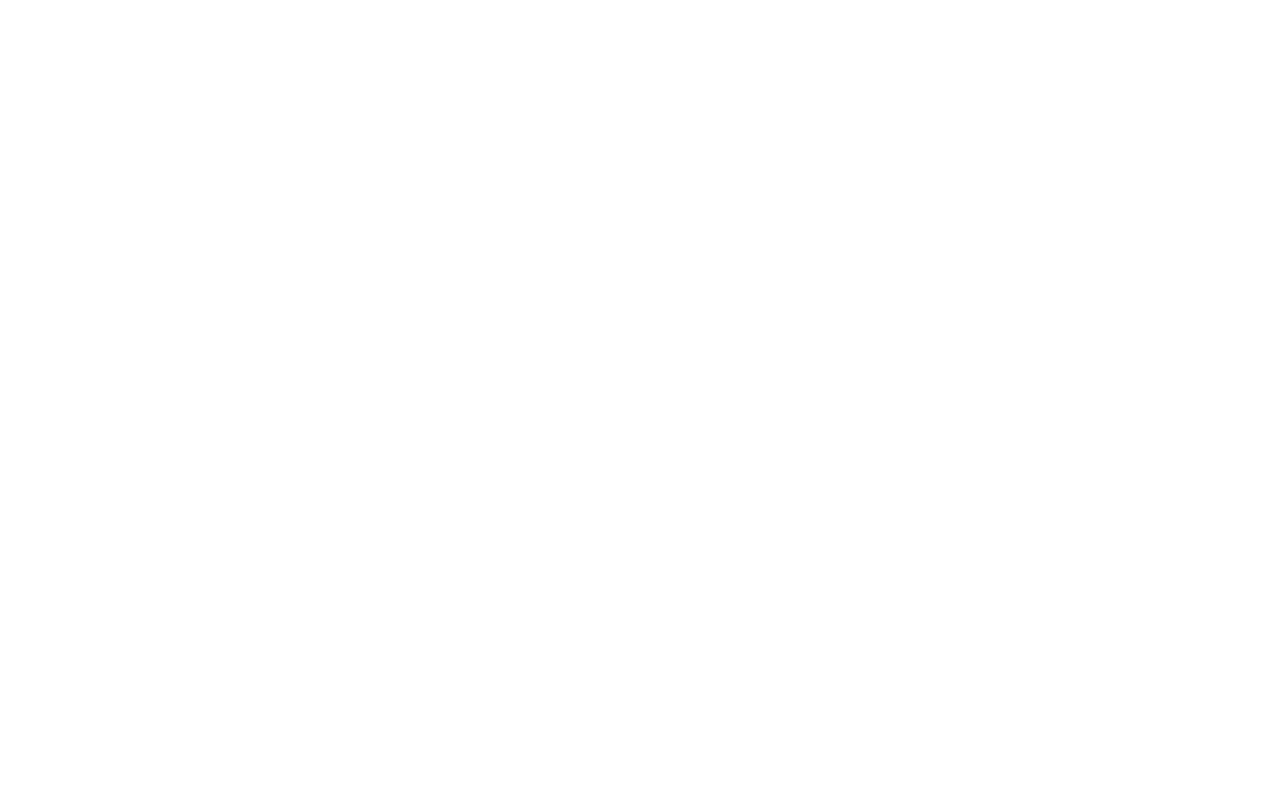
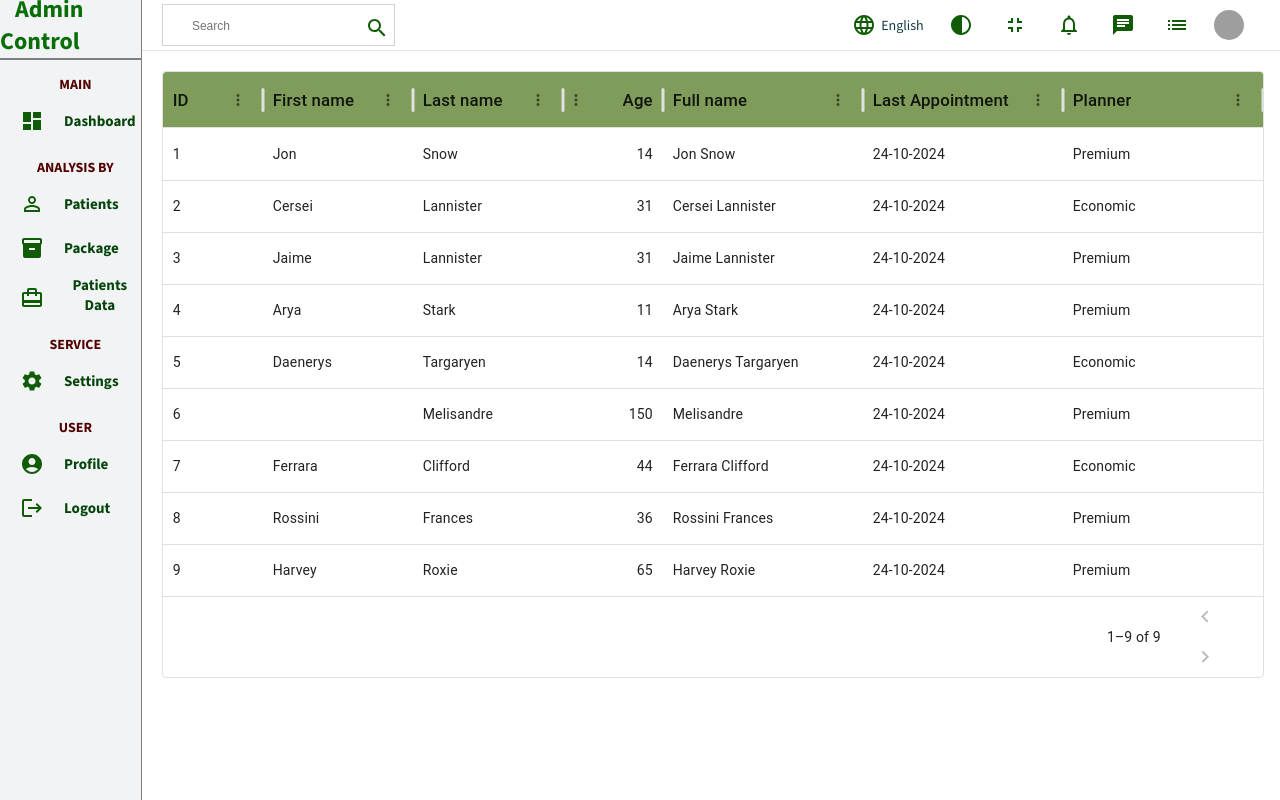
Before and after one commit to EffanByte/Clinic-Project, a React (Create React App) app: page /Admin/Patient/Data in a window 1280 px wide. Before the commit this address had no page. Built offline with nearby package versions, Linux system fonts and the light colour scheme; grey boxes are pictures that could not be loaded.

Commit message:
Admin Patient data display  page completed

```diff
--- a/src/App.js
+++ b/src/App.js
@@ -6,6 +6,7 @@
 import Dashboard from './Frontend/Pages/adminHome/Home.jsx';
 import Patient from './Frontend/Pages/adminPatients/Patient.jsx';
 import Package from './Frontend/Pages/adminPackage/Package.jsx';
+import PatientData from './Frontend/Pages/adminPatientView/PatientData.jsx';
 function App() {
   return (
     <div className="app">
@@ -17,6 +18,7 @@
     <Route path='/Admin/Dashboard' element={<Dashboard/>}></Route>
     <Route path='/Admin/Patient' element={<Patient/>}></Route>
     <Route path='/Admin/Package' element={<Package/>}></Route>
+    <Route path='/Admin/Patient/Data' element={<PatientData/>}></Route>
     </Routes>
     </BrowserRouter>
     </div>
--- /dev/null
+++ b/src/Frontend/Components/adminDataGrid/DataGrid.css
@@ -0,0 +1,12 @@
+.bold-header {
+  font-weight:bolder;
+  font-size: larger;
+  background: #7F9C5B;
+  text-align: center;
+}
+
+.center-cell {
+    display: flex;
+    justify-content: center;
+    align-items: center;
+  }
--- /dev/null
+++ b/src/Frontend/Components/adminDataGrid/GridData.jsx
@@ -0,0 +1,89 @@
+import * as React from 'react';
+import Box from '@mui/material/Box';
+import { DataGrid } from '@mui/x-data-grid';
+import './DataGrid.css'
+
+const columns = [
+  { field: 'id',
+   headerName: 'ID',
+   width: 100,
+   headerClassName: 'bold-header'
+   },
+  {
+    field: 'firstName',
+    headerName: 'First name',
+    width: 150,
+    editable: false,
+    headerClassName: 'bold-header'
+  },
+  {
+    field: 'lastName',
+    headerName: 'Last name',
+    width: 150,
+    editable: false,
+    headerClassName: 'bold-header'
+  },
+  {
+    field: 'age',
+    headerName: 'Age',
+    type: 'number',
+    width: 100,
+    editable: false,
+    headerClassName: 'bold-header'
+  },
+  {
+    field: 'fullName',
+    headerName: 'Full name',
+    description: 'This column has a value getter and is not sortable.',
+    sortable: false,
+    width: 200,
+    valueGetter: (value, row) => `${row.firstName || ''} ${row.lastName || ''}`,
+    headerClassName: 'bold-header'
+  },
+  {
+    field: 'latestAppointment',
+    headerName: 'Last Appointment',
+    // type: 'date',
+    editable: false,
+    width: 200,
+    headerClassName: 'bold-header',
+  },
+  {
+    field: 'planner',
+    headerName: 'Planner',
+    editable: false,
+    width: 200,
+    headerClassName: 'bold-header'
+  },
+];
+
+const rows = [
+  { id: 1, lastName: 'Snow', firstName: 'Jon', age: 14, latestAppointment: '24-10-2024',planner: 'Premium' },
+  { id: 2, lastName: 'Lannister', firstName: 'Cersei', age: 31, latestAppointment: '24-10-2024',planner: 'Economic'  },
+  { id: 3, lastName: 'Lannister', firstName: 'Jaime', age: 31, latestAppointment: '24-10-2024',planner: 'Premium'  },
+  { id: 4, lastName: 'Stark', firstName: 'Arya', age: 11, latestAppointment: '24-10-2024',planner: 'Premium'  },
+  { id: 5, lastName: 'Targaryen', firstName: 'Daenerys', age: 14, latestAppointment: '24-10-2024',planner: 'Economic'  },
+  { id: 6, lastName: 'Melisandre', firstName: null, age: 150, latestAppointment: '24-10-2024',planner: 'Premium'  },
+  { id: 7, lastName: 'Clifford', firstName: 'Ferrara', age: 44, latestAppointment: '24-10-2024',planner: 'Economic'  },
+  { id: 8, lastName: 'Frances', firstName: 'Rossini', age: 36, latestAppointment: '24-10-2024',planner: 'Premium'  },
+  { id: 9, lastName: 'Roxie', firstName: 'Harvey', age: 65, latestAppointment: '24-10-2024',planner: 'Premium'  },
+];
+
+export default function GridData() {
+  return (
+    <Box sx={{ height: '100%', width: '100%' }}>
+      <DataGrid
+        rows={rows}
+        columns={columns}
+        initialState={{
+          pagination: {
+            paginationModel: {
+              pageSize: 10,
+            },
+          },
+        }}
+        pageSizeOptions={[10]}
+      />
+    </Box>
+  );
+}
--- a/src/Frontend/Components/adminSidebar/Sidebar.css
+++ b/src/Frontend/Components/adminSidebar/Sidebar.css
@@ -1,8 +1,8 @@
 .sideBar {
   flex: 1;
   border-right: 0.5px solid rgb(128, 128, 128);
-  /* height: 100vh; */
-  background: white;
+  min-height: 100vh;
+  background: #f2f3f4;
 }
 .top {
   height: 50px;
--- a/src/Frontend/Components/adminSidebar/Sidebar.jsx
+++ b/src/Frontend/Components/adminSidebar/Sidebar.jsx
@@ -3,14 +3,14 @@
 import DashboardIcon from '@mui/icons-material/Dashboard';
 import AccountCircleIcon from '@mui/icons-material/AccountCircle';
 import Inventory2Icon from '@mui/icons-material/Inventory2';
-// import CardTravelIcon from '@mui/icons-material/CardTravel';
+import CardTravelIcon from '@mui/icons-material/CardTravel';
+import SettingsIcon from '@mui/icons-material/Settings';
+import PermIdentityIcon from '@mui/icons-material/PermIdentity';
+import LogoutIcon from '@mui/icons-material/Logout';
 // import LocalShippingIcon from '@mui/icons-material/LocalShipping';
 // import InsertChartIcon from '@mui/icons-material/InsertChart';
-import SettingsIcon from '@mui/icons-material/Settings';
 // import NotificationsActiveIcon from '@mui/icons-material/NotificationsActive';
 // import PsychologyIcon from '@mui/icons-material/Psychology';
-import PermIdentityIcon from '@mui/icons-material/PermIdentity';
-import LogoutIcon from '@mui/icons-material/Logout';
 import { Link } from "react-router-dom";
 function Sidebar() {
   return (
@@ -49,11 +49,13 @@
             </li>
           </Link>
 
+          <Link to="/Admin/Patient/Data" style={{ textDecoration: "none" }}>
+          <li>
+            <CardTravelIcon className='icon'/>
+            <span>Patients Data</span>
+          </li>
+          </Link>
           {/* <li>
-            <CardTravelIcon className='icon'/>
-            <span>Order</span>
-          </li>
-          <li>
             <LocalShippingIcon className='icon'/>
             <span>Delivery</span>
           </li> */}
--- /dev/null
+++ b/src/Frontend/Pages/adminPatientView/PatientData.css
@@ -0,0 +1,8 @@
+.container{
+    display: flex;
+    /* background: violet; */
+    max-width: 100%;
+  }
+  .homeContainer {
+    flex: 6;
+  }
--- /dev/null
+++ b/src/Frontend/Pages/adminPatientView/PatientData.jsx
@@ -0,0 +1,27 @@
+import React from 'react'
+import './PatientData.css'
+import Sidebar from "../../Components/adminSidebar/Sidebar";
+import Navbar from "../../Components/adminNavbar/Navbar";
+import GridData from '../../Components/adminDataGrid/GridData'
+function PatientData() {
+  return (
+    <div className="container">
+
+      <Sidebar />
+
+<div className="homeContainer">
+  <Navbar />
+  <div className="widgets">
+  <GridData/>
+    {/* <Widget type="patient"/>
+    <Widget type="income"/>
+    <Widget type="earning"/>
+    <Widget type="balance"/> */}
+  </div>
+
+</div>
+    </div>
+  )
+}
+
+export default PatientData
```
